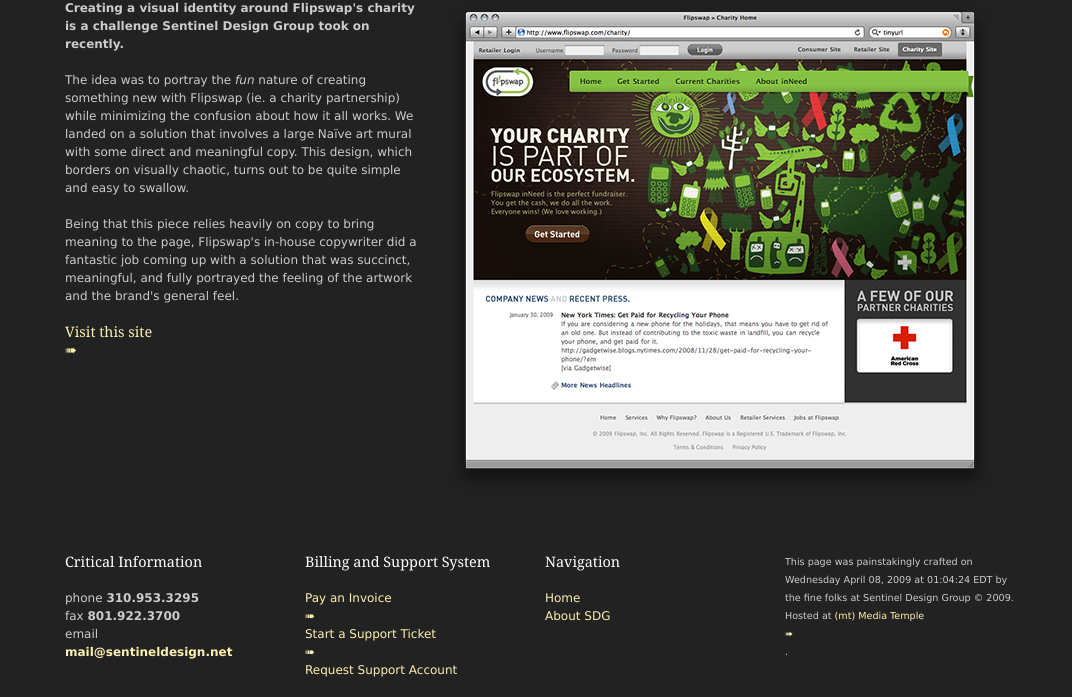
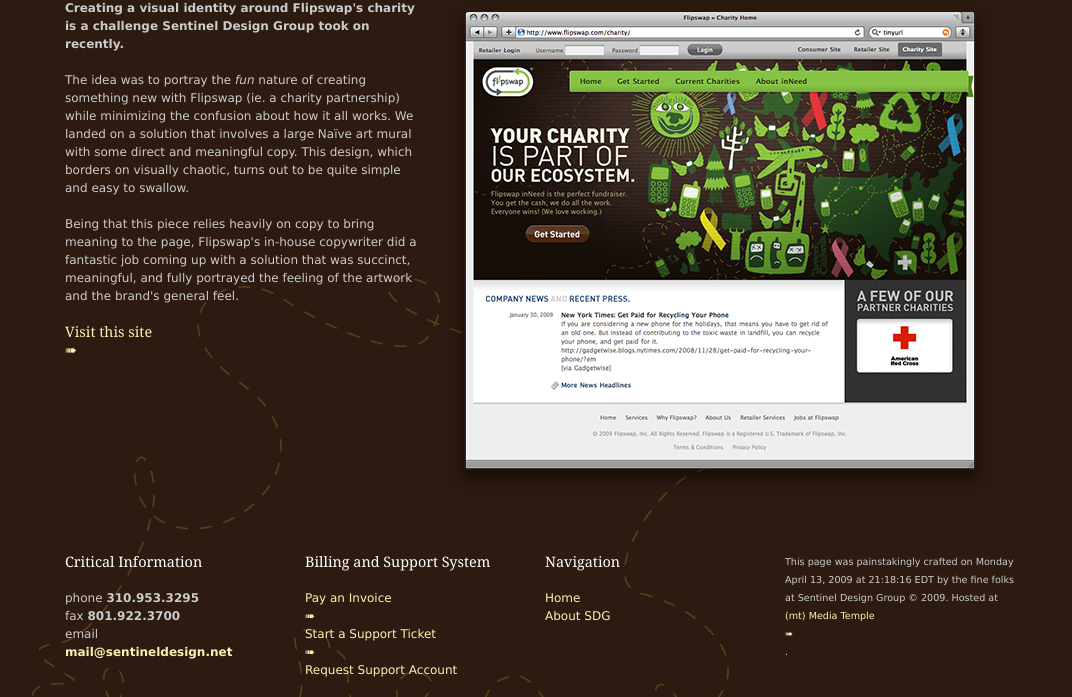
Before and after one commit to drewyeaton/sdg-site, a plain HTML site: page output/projects/flipswap-charity/index.html in a window 1280 px wide. Shown: the part 210-907 px from the top of the page, without its empty margins (100-1172 px from the left). Drawn offline with Linux system fonts and the light colour scheme.

Commit message:
changes to background onon project page

```diff
--- a/output/css/screen.css
+++ b/output/css/screen.css
@@ -370,6 +370,8 @@
 
 /* @group pages */
 
+/* @group home */
+
 body.home {
 	background: #2d1b11 url(/images/home/bg_fs_charity.gif) no-repeat center top;
 }
@@ -389,6 +391,18 @@
 	color: #ceac6d;
 }
 
+/* @end */
+
+/* @group project fs charity */
+
+body.project-fs-charity {
+	background: #2d1b11 url(/images/home/bg_fs_charity.gif) no-repeat center top;
+}
+
 
 
 /* @end */
+
+
+
+/* @end */
--- a/output/projects/flipswap-charity/index.html
+++ b/output/projects/flipswap-charity/index.html
@@ -16,7 +16,7 @@
 			});
 		</script>
 	</head>
-	<body class="project some-project-class">
+	<body class="project project-fs-charity">
 		<div id="container">
 
 			<div id="header">
@@ -48,16 +48,18 @@
 	-->
 
 	<div id="project-info">
-<!-- <div id="project-image">
-	<img src="/images/project_flipswap_charity_1.png" />
-</div> -->
+<p><!-- <div id="project-image">
+    <img src="/images/project_flipswap_charity_1.png" />
+</div> --></p>
 
 <h3><span>Site:</span> Flipswap Charity Home</h3>
 
-<img src="/images/project_flipswap_charity_1.png"  style="float: right; margin: 20px; margin-top: 0px;" />
+<p><img src="/images/project_flipswap_charity_1.png"  style="float: right; margin: 20px; margin-top: 0px;" /></p>
 
 <p><strong>Creating a visual identity around Flipswap&#x27;s charity is a challenge Sentinel Design Group took on recently.</strong></p>
+
 <p>The idea was to portray the <em>fun</em> nature of creating something new with Flipswap (ie. a charity partnership) while minimizing the confusion about how it all works. We landed on a solution that involves a large Na&iuml;ve art mural with some direct and meaningful copy. This design, which borders on visually chaotic, turns out to be quite simple and easy to swallow.</p>
+
 <p>Being that this piece relies heavily on copy to bring meaning to the page, Flipswap&#x27;s in-house copywriter did a fantastic job coming up with a solution that was succinct, meaningful, and fully portrayed the feeling of the artwork and the brand&#x27;s general feel.</p>
 
 <h4><a class="external" href="http://www.flipswap.com/charity/" target="_blank">Visit this site</a></h4>
@@ -94,7 +96,7 @@
 
 
 				<div class="column span-6 last">
-					<p class="small">This page was painstakingly crafted on Wednesday April 08, 2009 at 01:04:24 EDT by the fine folks at Sentinel Design Group &copy; 2009. Hosted at <a class="external" href="http://mediatemple.net/">(mt) Media Temple</a>. </p>
+					<p class="small">This page was painstakingly crafted on Monday April 13, 2009 at 21:18:16 EDT by the fine folks at Sentinel Design Group &copy; 2009. Hosted at <a class="external" href="http://mediatemple.net/">(mt) Media Temple</a>. </p>
 				</div>
 
 			</div>
```
Also changed, not shown: 1 other file.
